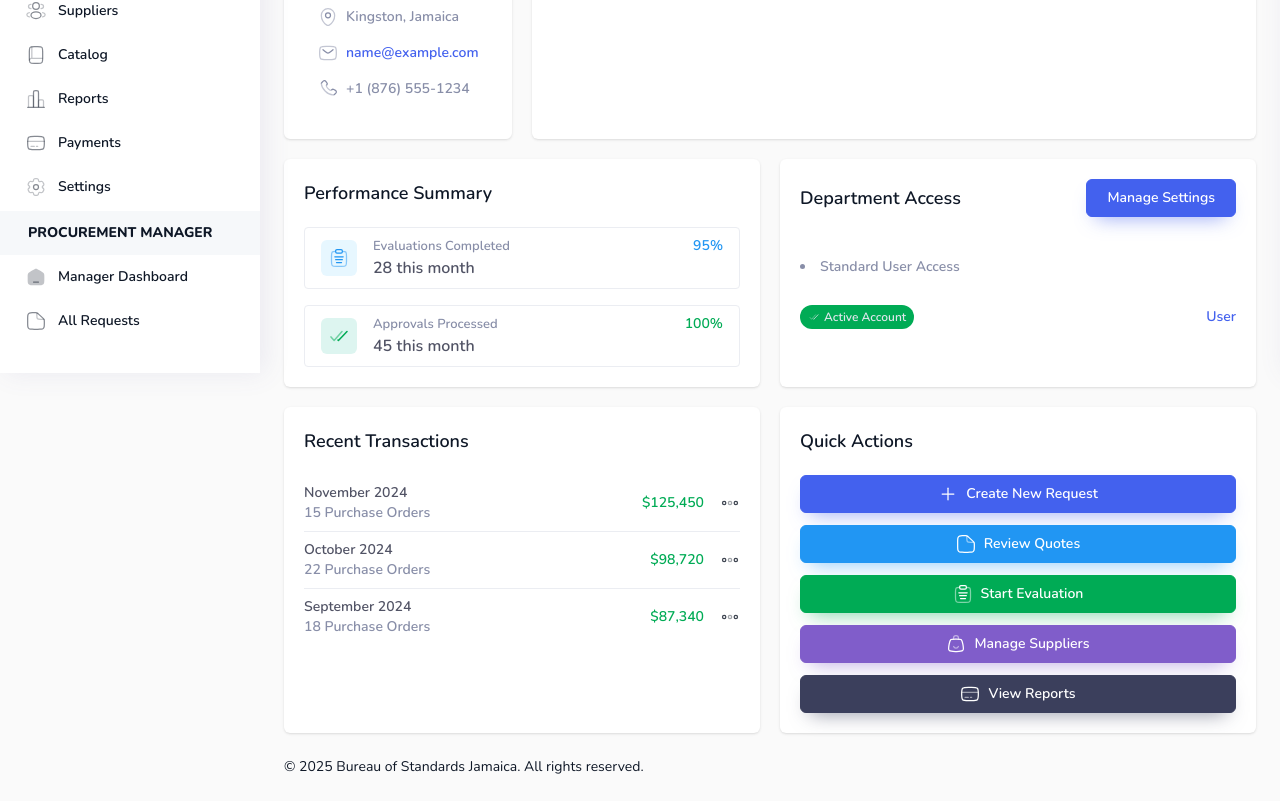
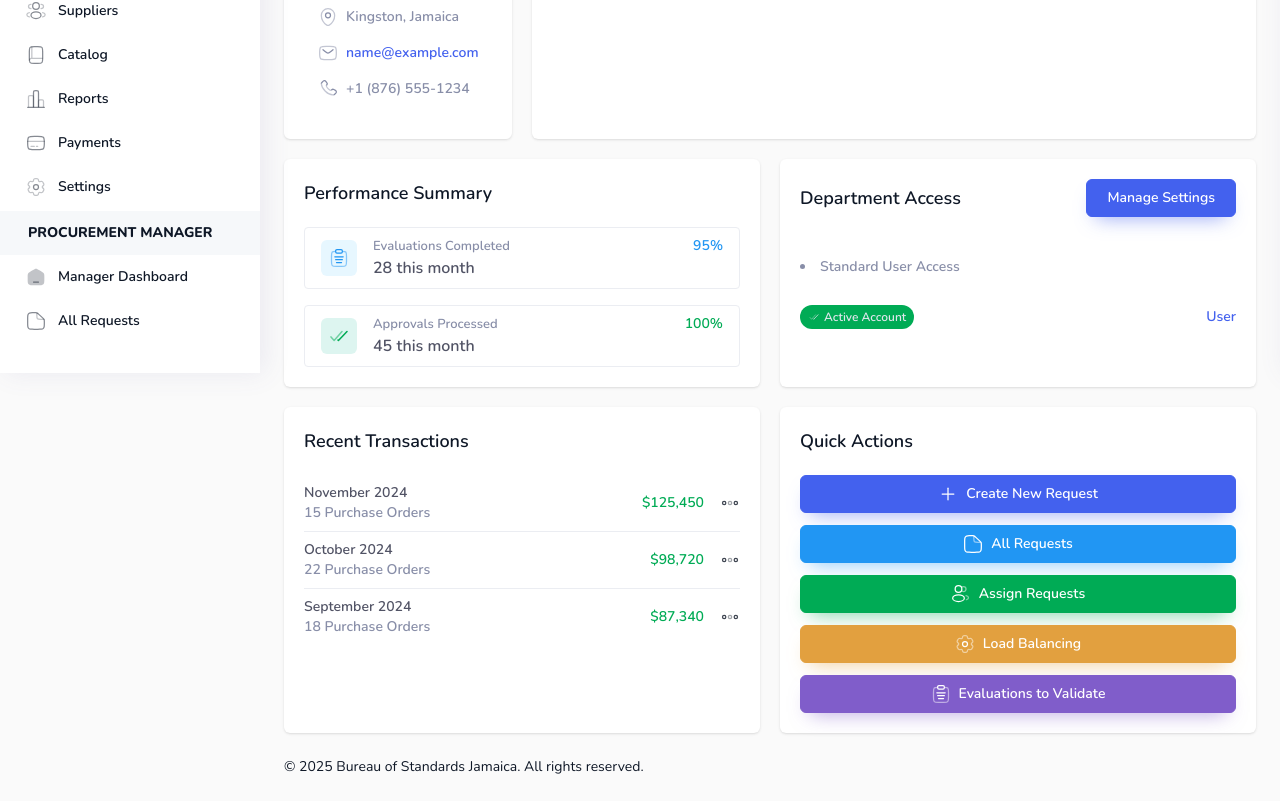
Before and after one commit to standardsja/pms, a React (Vite) app: page /profile in a window 1280 px wide. Shown: the part 427-1228 px from the top of the page. Built offline with nearby package versions, Linux system fonts and the light colour scheme; no server answers; sample sign-in values are in the browser's storage.

Commit message:
fix(Profile): update navigation links for procurement manager and enhance icon usage

```diff
--- a/src/pages/Procurement/Users/Profile.tsx
+++ b/src/pages/Procurement/Users/Profile.tsx
@@ -18,6 +18,9 @@ import IconFile from '../../../components/Icon/IconFile';
 import IconClipboardText from '../../../components/Icon/IconClipboardText';
 import IconChecks from '../../../components/Icon/IconChecks';
 import IconPlus from '../../../components/Icon/IconPlus';
+import IconUsers from '../../../components/Icon/IconUsers';
+import IconSettings from '../../../components/Icon/IconSettings';
+import IconLayoutGrid from '../../../components/Icon/IconLayoutGrid';
 
 const Profile = () => {
     const dispatch = useDispatch();
@@ -422,21 +425,21 @@ const Profile = () => {
                                 <IconPlus className="w-5 h-5 ltr:mr-2 rtl:ml-2" />
                                 Create New Request
                             </Link>
-                            <Link to="/apps/requests" className="btn btn-info w-full">
+                            <Link to="/apps/procurement-manager/all-requests" className="btn btn-info w-full">
                                 <IconFile className="w-5 h-5 ltr:mr-2 rtl:ml-2" />
-                                Review Quotes
+                                All Requests
                             </Link>
-                            <Link to="/apps/evaluation" className="btn btn-success w-full">
+                            <Link to="/apps/procurement-manager/assign-requests" className="btn btn-success w-full">
+                                <IconUsers className="w-5 h-5 ltr:mr-2 rtl:ml-2" />
+                                Assign Requests
+                            </Link>
+                            <Link to="/apps/procurement-manager/load-balancing" className="btn btn-warning w-full">
+                                <IconSettings className="w-5 h-5 ltr:mr-2 rtl:ml-2" />
+                                Load Balancing
+                            </Link>
+                            <Link to="/apps/procurement-manager/evaluations" className="btn btn-secondary w-full">
                                 <IconClipboardText className="w-5 h-5 ltr:mr-2 rtl:ml-2" />
-                                Start Evaluation
-                            </Link>
-                            <Link to="/apps/suppliers" className="btn btn-secondary w-full">
-                                <IconShoppingBag className="w-5 h-5 ltr:mr-2 rtl:ml-2" />
-                                Manage Suppliers
-                            </Link>
-                            <Link to="/apps/reports" className="btn btn-dark w-full">
-                                <IconCreditCard className="w-5 h-5 ltr:mr-2 rtl:ml-2" />
-                                View Reports
+                                Evaluations to Validate
                             </Link>
                         </div>
                     </div>
```
